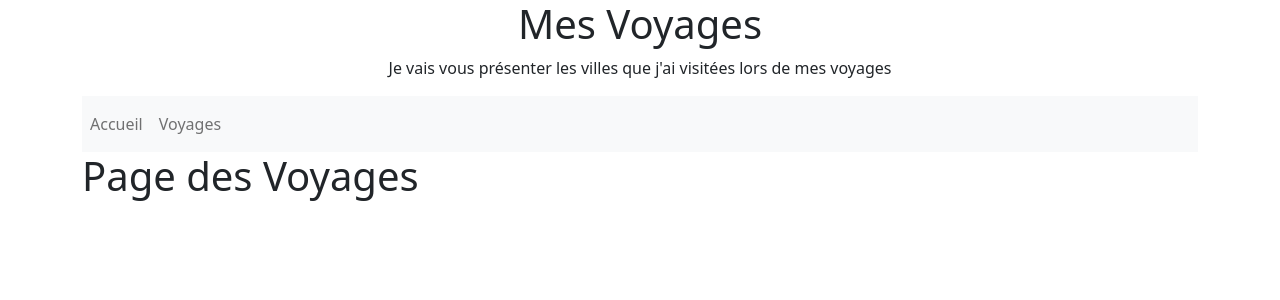
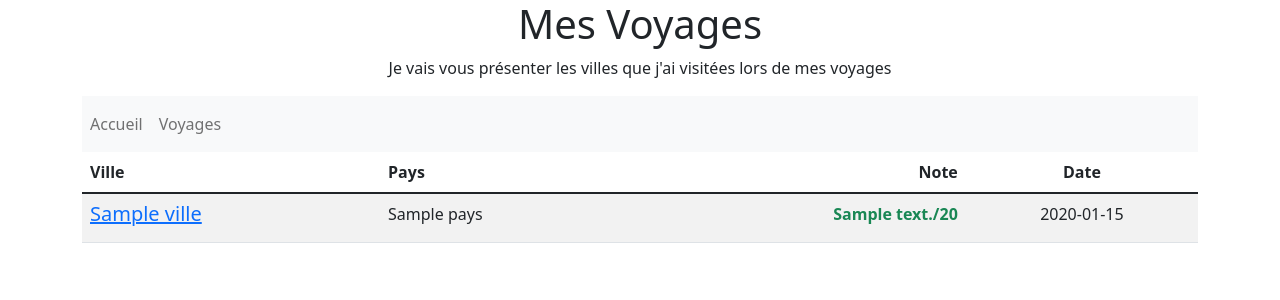
Before and after one commit to Theo-L11/mesvoyages, a Symfony app: template templates/pages/voyages.html.twig in a window 1280 px wide. Shown: the top 300 px of the page. Run offline with Twig, Linux system fonts and the light colour scheme; the template is opened without the code that fills it: most values are stand-ins (such as "Sample title", 1, 10 or a date in 2020); some libraries are stand-ins or nearby versions.

Commit message:
Phase 8: ORM (affcihage en colonnes des infos provenant de la BDD)

```diff
--- a/templates/pages/voyages.html.twig
+++ b/templates/pages/voyages.html.twig
@@ -1,5 +1,44 @@
 {% extends "basefront.html.twig" %}
 
 {% block body %}
-<h1>Page des Voyages</h1>
+    <table class="table table-striped">
+        <thead>
+            <tr>
+                <th class="text-left" scope="col">Ville</th>
+                <th class="text-left" scope="col">Pays</th>
+                <th class="text-end" scope="col">Note</th>
+                <th class="text-center" scope="col">Date</th>
+            </tr>
+        </thead>
+        <tbody>
+            {% for visite in visites %}
+                <tr>
+                    <td>
+                        <h5 class="text-primary">
+                            <a href="#">{{ visite.ville }}</a>
+                        </h5>
+                    </td>
+                    <td>
+                        {{ visite.pays }}
+                    </td>
+                    <td class="text-end">
+                        <strong>
+                            {% if visite.note<10 %}
+                                <div class="text-danger">
+                                    {{ visite.note }}/20
+                                </div>
+                            {% else %}
+                                <div class="text-success">
+                                    {{ visite.note }}/20
+                                </div>
+                            {% endif %}
+                        </strong>
+                    </td>
+                    <td class="text-center">
+                        {{ visite.datecreationstring }}
+                    </td>
+                </tr>
+            {% endfor %}
+        </tbody>
+    </table>
 {% endblock %}
```
Also changed, not shown: src/Controller/VoyagesController.php (+24 -5 lines), src/Entity/Visite.php (+9 -0 lines).
